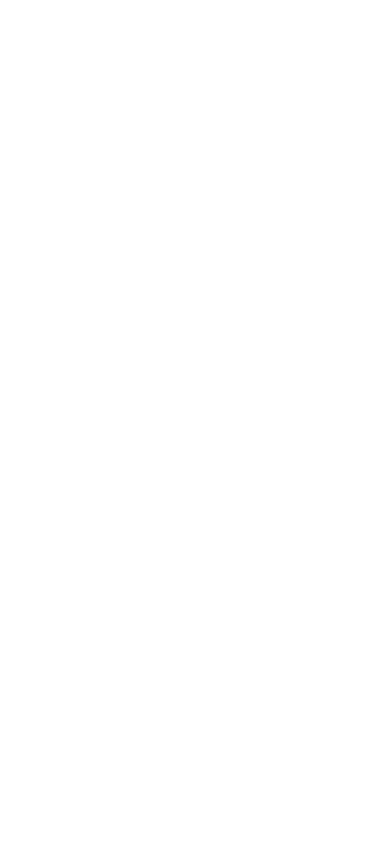
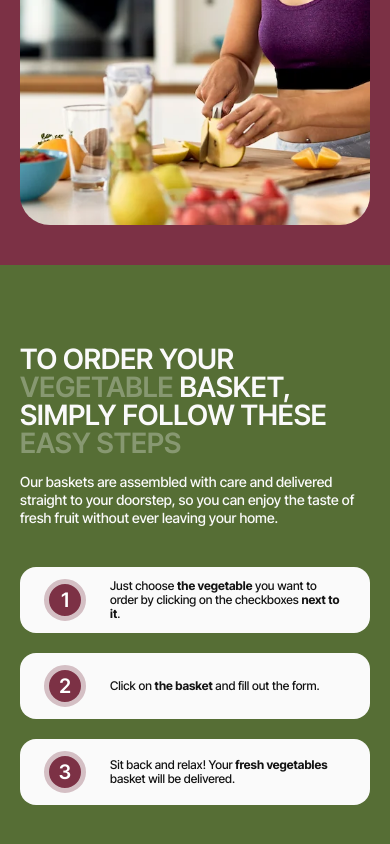
Before and after one commit to yamami-mohammed-monsif/green_harvest, a Next.js app: page / in a window 390 px wide. Shown: the part 1088-1932 px from the top of the page. Before the commit the page ends 844 px from the top, so only its background shows below. Built offline with nearby package versions, Linux system fonts and the light colour scheme.

Commit message:
created how it works section - made it responsive - added aniamtions

```diff
--- a/app/globals.css
+++ b/app/globals.css
@@ -14,6 +14,7 @@
   --color-neutral-white: hsla(0, 0%, 98%, 1);
   --color-neutral-green: hsla(85, 35%, 32%, 1);
   --color-neutral-dark: hsla(0, 0%, 8%, 1);
+  --color-border: hsl(344, 20%, 79%);
 }
 
 body {
@@ -23,3 +24,19 @@
 h1 {
   @apply text-5xl leading-12 uppercase font-semibold md:text-[76px] md:leading-[76px] max-w-[700px];
 }
+
+.list-number {
+  @apply w-[42px] h-[42px] bg-primary text-white text-xl leading-5 font-semibold flex items-center justify-center rounded-full border-[5px] border-border flex-shrink-0;
+}
+
+.description {
+  @apply font-medium text-sm leading-[18px] md:text-base md:leading-[20px];
+}
+
+.light-span {
+  @apply opacity-30;
+}
+
+.bold-span {
+  @apply font-bold;
+}
--- a/app/page.tsx
+++ b/app/page.tsx
@@ -1,11 +1,17 @@
+import dynamic from "next/dynamic";
 import Header from "@/components/header/Header";
 import Hero from "@/components/Hero";
+
+const HowItWorks = dynamic(() => import("@/components/HowItWorks"), {
+  ssr: true,
+});
 
 export default function Home() {
   return (
     <>
       <Header />
       <Hero />
+      <HowItWorks />
     </>
   );
 }
--- a/components/Hero.tsx
+++ b/components/Hero.tsx
@@ -10,7 +10,7 @@
           <h1>organic vegetables to your diet today!</h1>
         </Reveal>
         <Reveal delay={0.2}>
-          <p className="font-medium text-sm leading-[18px] md:text-base md:leading-[20px] max-w-[650px]">
+          <p className="description max-w-[650px]">
             Our expertly curated vegetable baskets are made with the freshest,
             highest quality vegetables available. Fresh Harvest Box has got you
             covered. Fresh, high-quality vegetables in expertly curated
--- /dev/null
+++ b/components/HowItWorks.tsx
@@ -0,0 +1,88 @@
+"use client";
+
+import Image from "next/image";
+import Reveal from "./UI/Reveal";
+import { motion, MotionProvider } from "./utils/MotionProvider";
+import { menuVariants, menuItemVariants } from "@/constants/animations";
+
+const HowItWorks = () => {
+  return (
+    <section id="how-it-works">
+      <div className="grid xl:grid-cols-2 h-full">
+        <div className="w-full bg-primary px-5 md:px-8 lg:px-[100px] py-10 md:py-[100px] xl:py-[100px]">
+          <div className="relative max-w-[640px] rounded-[30px] overflow-hidden mx-auto h-[450px] md:h-[640px] xl:h-[559px]">
+            <Image
+              src="/images/how-it-works-img.webp"
+              alt="woman in kitchen cooking a healthy meal"
+              fill
+              sizes="(min-width: 1280px) 430px, (min-width: 768px) 640px, 335px"
+              className="object-cover"
+            />
+          </div>
+        </div>
+        <div className="bg-neutral-green text-neutral-white px-5 py-20 md:px-[159px] md:py-[100px] xl:px-[100px] flex flex-col gap-10 md:gap-[50px]">
+          <div className="flex flex-col gap-4 md:gap-6 max-w-[580px] mx-auto">
+            <Reveal threshold={0.25}>
+              <p className="text-[28px] leading-[28px] font-semibold uppercase">
+                To order your <span className="light-span">vegetable</span>{" "}
+                basket, simply follow these{" "}
+                <span className="light-span">easy steps</span>
+              </p>
+            </Reveal>
+            <Reveal delay={0.2} threshold={0.25}>
+              <p className="description">
+                Our baskets are assembled with care and delivered straight to
+                your doorstep, so you can enjoy the taste of fresh fruit without
+                ever leaving your home.
+              </p>
+            </Reveal>
+          </div>
+          <MotionProvider>
+            <motion.ul
+              variants={menuVariants}
+              initial="closed"
+              whileInView="open"
+              viewport={{ once: true }}
+              className="flex flex-col gap-5 max-w-[600px] mx-auto"
+            >
+              <motion.li
+                variants={menuItemVariants}
+                className="flex items-center gap-6 bg-neutral-white text-neutral-dark text-xs leading-3.5 font-medium md:text-base md:leading-5 py-3 px-6 rounded-2xl"
+              >
+                <span className="list-number">1</span>
+                <div>
+                  Just choose <span className="bold-span">the vegetable</span>{" "}
+                  you want to order by clicking on the checkboxes{" "}
+                  <span className="bold-span">next to it</span>.
+                </div>
+              </motion.li>
+              <motion.li
+                variants={menuItemVariants}
+                className="flex items-center gap-6 bg-neutral-white text-neutral-dark text-xs leading-3.5 font-medium md:text-base md:leading-5 py-3 px-6 rounded-2xl"
+              >
+                <span className="list-number">2</span>
+                <div>
+                  Click on <span className="bold-span">the basket</span> and
+                  fill out the form.
+                </div>
+              </motion.li>
+              <motion.li
+                variants={menuItemVariants}
+                className="flex items-center gap-6 bg-neutral-white text-neutral-dark text-xs leading-3.5 font-medium md:text-base md:leading-5 py-3 px-6 rounded-2xl"
+              >
+                <span className="list-number">3</span>
+                <div>
+                  Sit back and relax! Your{" "}
+                  <span className="bold-span">fresh vegetables</span> basket
+                  will be delivered.
+                </div>
+              </motion.li>
+            </motion.ul>
+          </MotionProvider>
+        </div>
+      </div>
+    </section>
+  );
+};
+
+export default HowItWorks;
--- a/components/UI/Reveal.tsx
+++ b/components/UI/Reveal.tsx
@@ -1,3 +1,5 @@
+"use client";
+
 import { motion, MotionProvider } from "../utils/MotionProvider";
 import { useEffect, useRef, useState } from "react";
 
--- /dev/null
+++ b/components/UI/Section.tsx
@@ -0,0 +1,26 @@
+interface SectionProps {
+  id?: string;
+  children: React.ReactNode;
+  className?: string;
+}
+
+export default function Section({
+  id,
+  children,
+  className = "",
+  ...props
+}: SectionProps) {
+  return (
+    <section
+      id={id}
+      className={`
+        px-5 md:px-8 lg:px-[100px]
+        py-20 md:py-[100px] xl:py-20
+        ${className}
+      `}
+      {...props}
+    >
+      {children}
+    </section>
+  );
+}
```
Also changed, not shown: public/images/how-it-works-img.webp (added).
